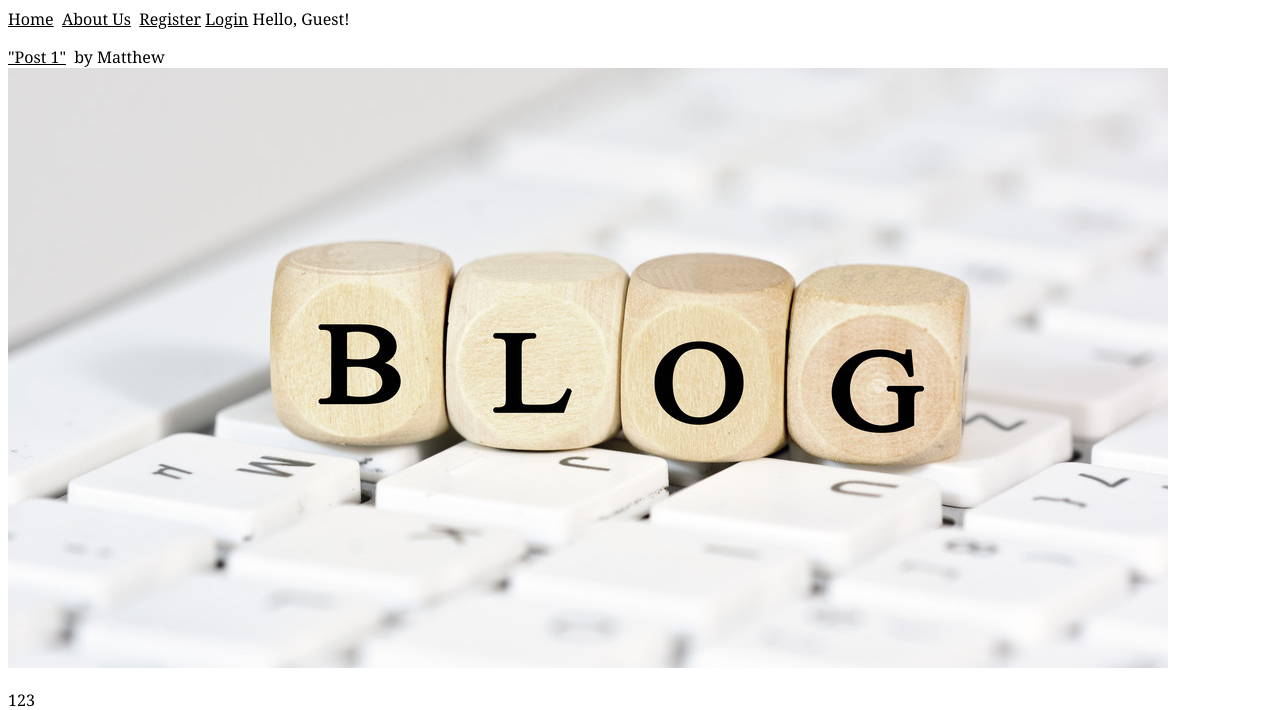
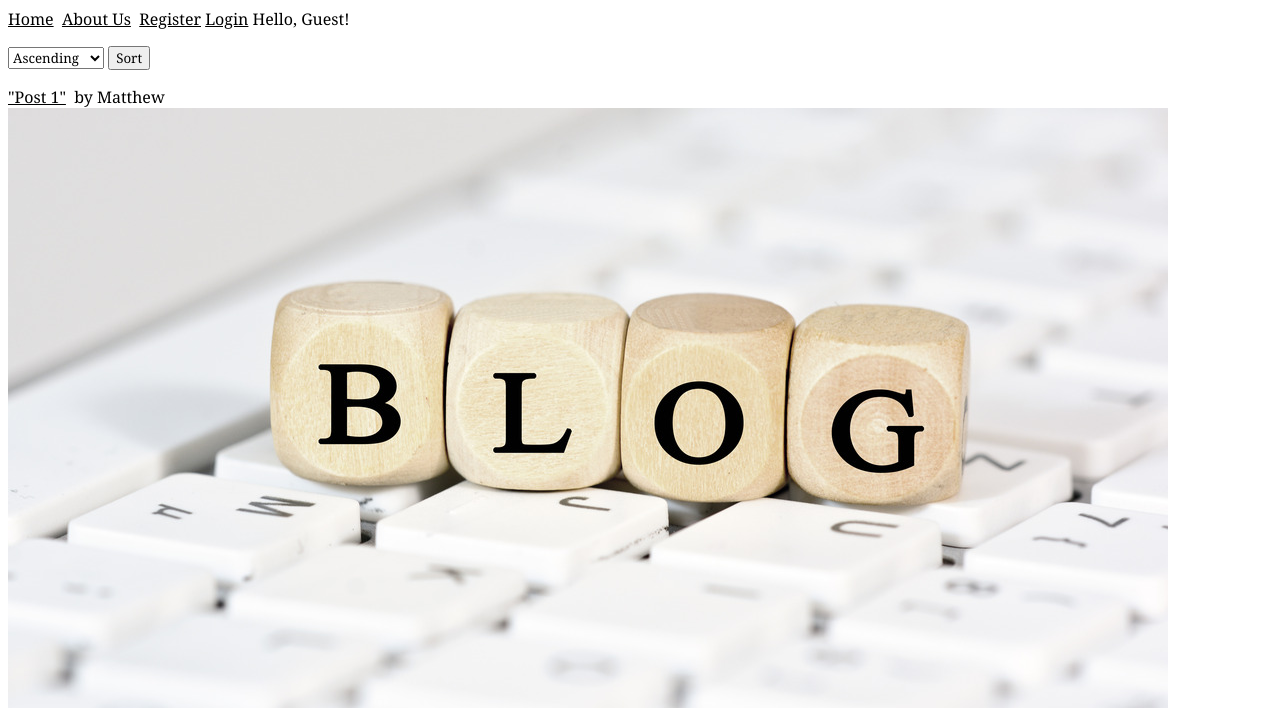
Before and after one commit to Matthew-Robinson-UK/Flask-Portfolio, a Flask app: page / in a window 1280 px wide. Shown: the top 710 px of the page. Run offline with Flask 2, Linux system fonts and the light colour scheme; data comes from the database, SQL or seed files in the repository; both versions use the stored data as it was after the commit.

Commit message:
Created sorting SelectField on home.html to sort blog posts by date

```diff
--- a/blog/forms.py
+++ b/blog/forms.py
@@ -20,8 +20,6 @@ class RegistrationForm(FlaskForm):
     if user is not None:
       raise ValidationError('Email already exists. Please choose a different one.')
 
-
-
 class LoginForm(FlaskForm):
   email = StringField('Email',validators=[DataRequired()])
   password = PasswordField('Password',validators=[DataRequired()])
@@ -35,3 +33,7 @@ class CommentForm(FlaskForm):
 class RatingForm(FlaskForm):
   rating = SelectField(u'Select a rating', coerce=int, choices=[('1', u"\u2B50"), ('2', u"\u2B50"u"\u2B50"), ('3', u"\u2B50"u"\u2B50"u"\u2B50"), ('4', u"\u2B50"u"\u2B50"u"\u2B50"u"\u2B50"), ('5', u"\u2B50"u"\u2B50"u"\u2B50"u"\u2B50"u"\u2B50")])
   submit = SubmitField('Rating')
+
+class OrderForm(FlaskForm):
+  sort = SelectField(u'Select an order', choices=[('date_asc','Ascending'), ('date_desc', 'Descending')], validators=[DataRequired()])
+  submit = SubmitField('sort')
--- a/blog/models.py
+++ b/blog/models.py
@@ -17,6 +17,7 @@ class Post(db.Model):
 
   def __repr__(self):
     return f"Post('{self.date}', '{self.title}', '{self.content}')"
+
 # reference needed below
 class Comment(db.Model):
   id = db.Column(db.Integer, primary_key=True)
--- a/blog/routes.py
+++ b/blog/routes.py
@@ -6,15 +6,25 @@ from wtforms.widgets.core import SubmitInput
 from blog import app, db
 from blog import forms
 from blog.models import Rating, User, Post, Comment
-from blog.forms import RegistrationForm, LoginForm, CommentForm, RatingForm
+from blog.forms import OrderForm, RegistrationForm, LoginForm, CommentForm, RatingForm
 from flask_login import login_user, logout_user, current_user
 
 
-@app.route("/")
-@app.route("/home")
+@app.route("/", methods=['GET','POST'])
+@app.route("/home", methods=['GET','POST'])
 def home():
-    posts=Post.query.all()
-    return render_template('home.html', posts=posts)
+  order_form=OrderForm()
+  posts=Post.query.all()
+  if request.method == 'POST':
+    order=request.form['sort']
+    print(order)
+    if order == 'date_desc':
+        posts=Post.query.order_by(Post.date.desc()).all()
+        return render_template('home.html', posts=posts, order_form=order_form)
+    elif order == 'date_asc':
+        posts=Post.query.order_by(Post.date.asc()).all()
+        return render_template('home.html', posts=posts, order_form=order_form)
+  return render_template('home.html', posts=posts, order_form=order_form)
 
 @app.route("/about")
 def about():
--- a/blog/templates/home.html
+++ b/blog/templates/home.html
@@ -1,5 +1,10 @@
 {% extends "layout.html" %}
 {% block content %}
+<form method="POST" action="">
+    <p>{{ order_form.sort }}
+    <input type="submit" value="Sort">
+    </p>
+</form>
 {% for post in posts %}
 <div class = "blog_post">
     <p><a href="{{ url_for('post', post_id=post.id) }}" class = 'post_title'>
```
Also changed, not shown: blog/blog.db.
